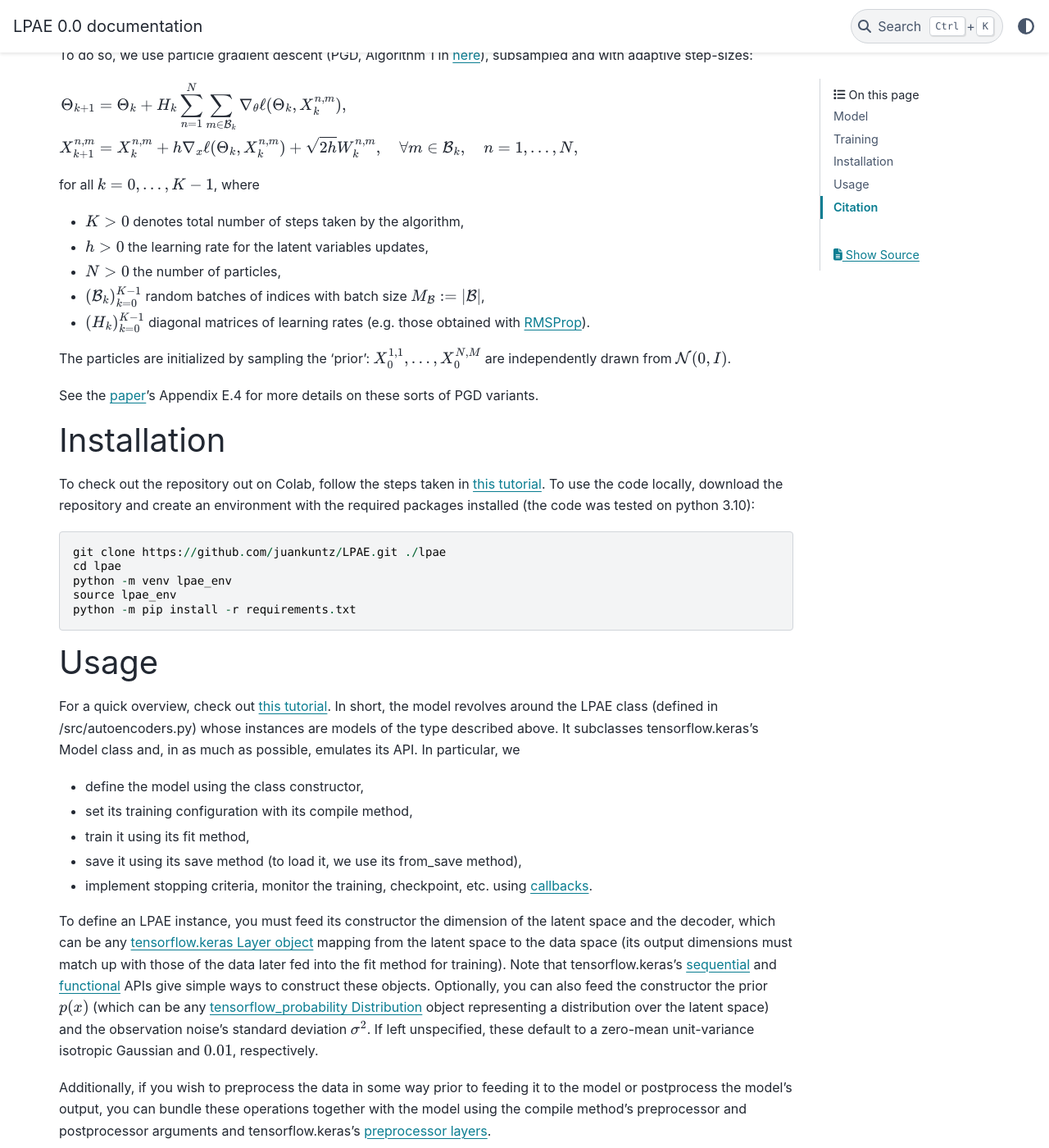
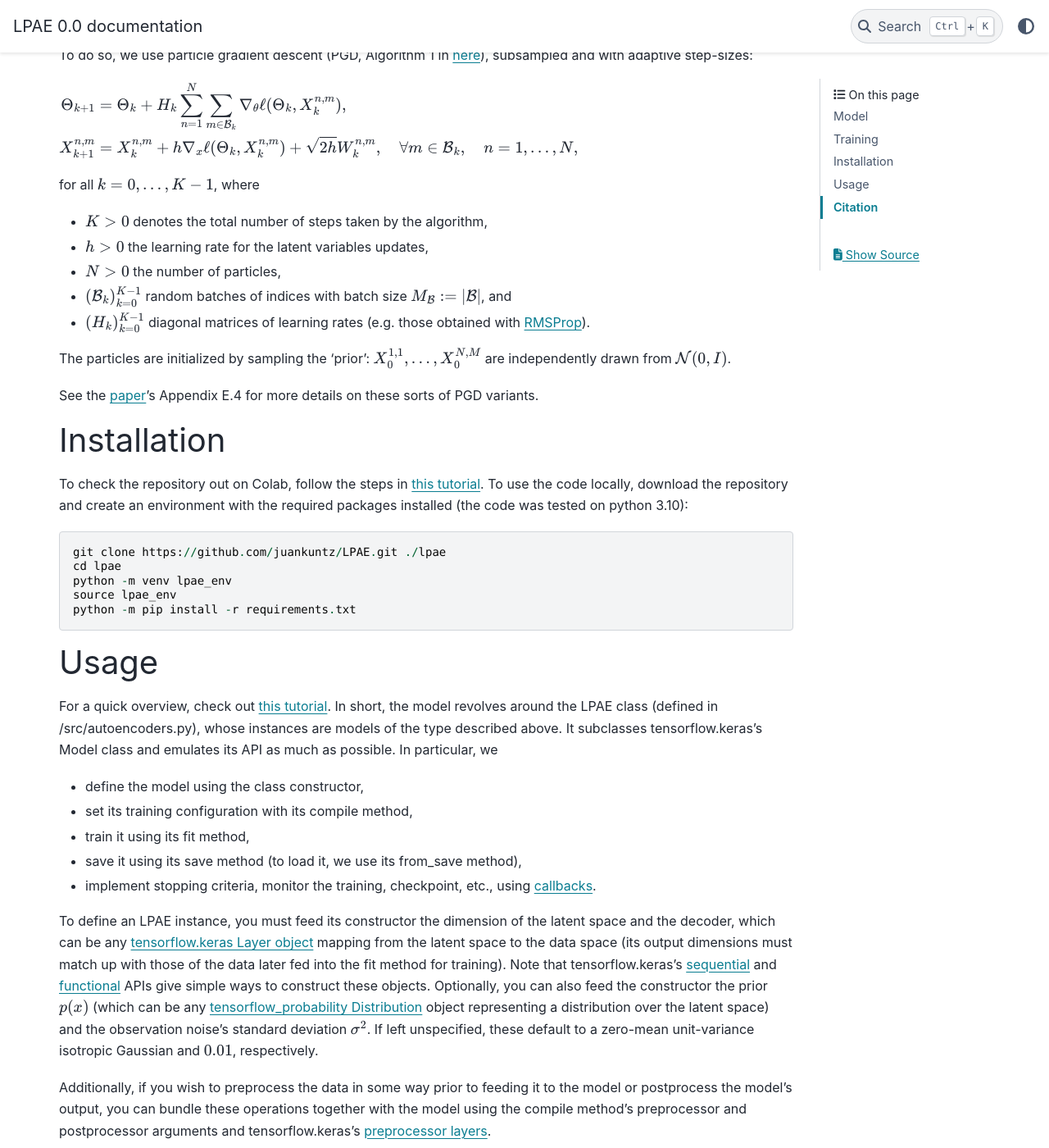
Before and after one commit to juankuntz/LPAE, a Sphinx documentation site: the page built from docs/source/index.md, in a window 1280 px wide and 1400 px high, scrolled down 959 px. Shown: the whole window at 82% size. Built offline with Sphinx 7.4.7 and the PyData theme 0.15.4, drawn with Linux system fonts in a browser that asks for light colours; some of the changed text lies outside the part shown.

Commit message:
Clean text.

```diff
--- a/docs/source/index.md
+++ b/docs/source/index.md
@@ -30,7 +30,7 @@ to the data space $\mathbb{R}^{d_y}$,
 3.  and adding Gaussian noise with variance $\sigma^2$.
 
 **Note**: the dimension of the latent space is typically chosen to be far
-smaller than that of the data space: $d_x\ll d_y$.
+smaller than that of the data space ($d_x\ll d_y$).
 
 In full, the model reads
 
@@ -64,11 +64,11 @@ X_{k+1}^{n,m}&=X_k^{n,m}+h\nabla_x \ell(\Theta_k,X_k^{n,m})+\sqrt{2h}W_k^{n,m},\
 
 for all $k=0,\dots,K-1$, where
 
-- {math}`K>0` denotes total number of steps taken by the algorithm,
+- {math}`K>0` denotes the total number of steps taken by the algorithm,
 - {math}`h>0` the learning rate for the latent variables updates,
 - {math}`N>0` the number of particles,
 - {math}`(\mathcal{B}_k)_{k=0}^{K-1}` random batches of indices with
-batch size $M_\mathcal{B}:=|\mathcal{B}|$,
+batch size $M_\mathcal{B}:=|\mathcal{B}|$, and
 - {math}`(H_k)_{k=0}^{K-1}` diagonal matrices of learning rates (e.g. those
 obtained with [RMSProp](https://www.tensorflow.org/api_docs/python/tf/keras/optimizers/experimental/RMSprop)).
 
@@ -80,7 +80,7 @@ E.4 for more details on these sorts of PGD variants.
 
 ## Installation
 
-To check out the repository out on Colab, follow the steps taken in
+To check the repository out on Colab, follow the steps in
 [this tutorial](https://github.com/juankuntz/LPAE/blob/master/notebooks/MNIST_tutorial.ipynb).
 To use the code locally, download the repository and create an environment with
 the required packages installed (the code was tested on python 3.10):
@@ -97,15 +97,15 @@ python -m pip install -r requirements.txt
 
 For a quick overview, check out [this tutorial](https://github.com/juankuntz/LPAE/blob/master/notebooks/MNIST_tutorial.ipynb).
 In short, the model revolves around the LPAE class (defined in
-/src/autoencoders.py) whose instances are models of the type described above.
-It subclasses tensorflow.keras's Model class and, in as much as possible,
-emulates its API. In particular, we
+/src/autoencoders.py), whose instances are models of the type described above.
+It subclasses tensorflow.keras's Model class and emulates its API as much as
+possible. In particular, we
 
 - define the model using the class constructor,
 - set its training configuration with its compile method,
 - train it using its fit method,
 - save it using its save method (to load it, we use its from_save method),
-- implement stopping criteria, monitor the training, checkpoint, etc. using
+- implement stopping criteria, monitor the training, checkpoint, etc., using
 [callbacks](https://www.tensorflow.org/guide/keras/train_and_evaluate#using_callbacks).
 
 To define an LPAE instance, you must feed its constructor the dimension of the
```
Also changed, not shown: other parts of docs/source/index.md (+1 -1 lines), README.md (+1 -1 lines), 1 other file.
